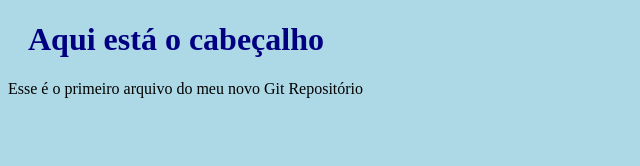
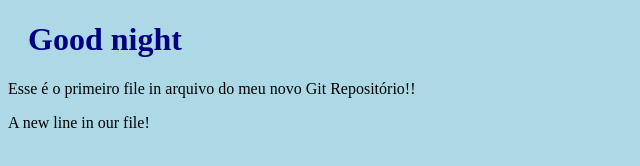
Before and after one commit to ypduarte/myproject, a plain HTML site: page index.html in a window 1280 px wide. Shown: the whole page, without its empty margins (0-640 px from the left). Drawn offline with Linux system fonts and the light colour scheme.

Commit message:
Updated index.html with a new line

```diff
--- a/index.html
+++ b/index.html
@@ -7,7 +7,8 @@
     <title>Meu Primeiro Projeto no Git</title>
 </head>
 <body>
-    <h1>Aqui está o cabeçalho</h1>
-    <p>Esse é o primeiro arquivo do meu novo Git Repositório</p>
+    <h1>Good night</h1>
+    <p>Esse é o primeiro file in arquivo do meu novo Git Repositório!!</p>
+    <p>A new line in our file!</p>
 </body>
 </html>
```
